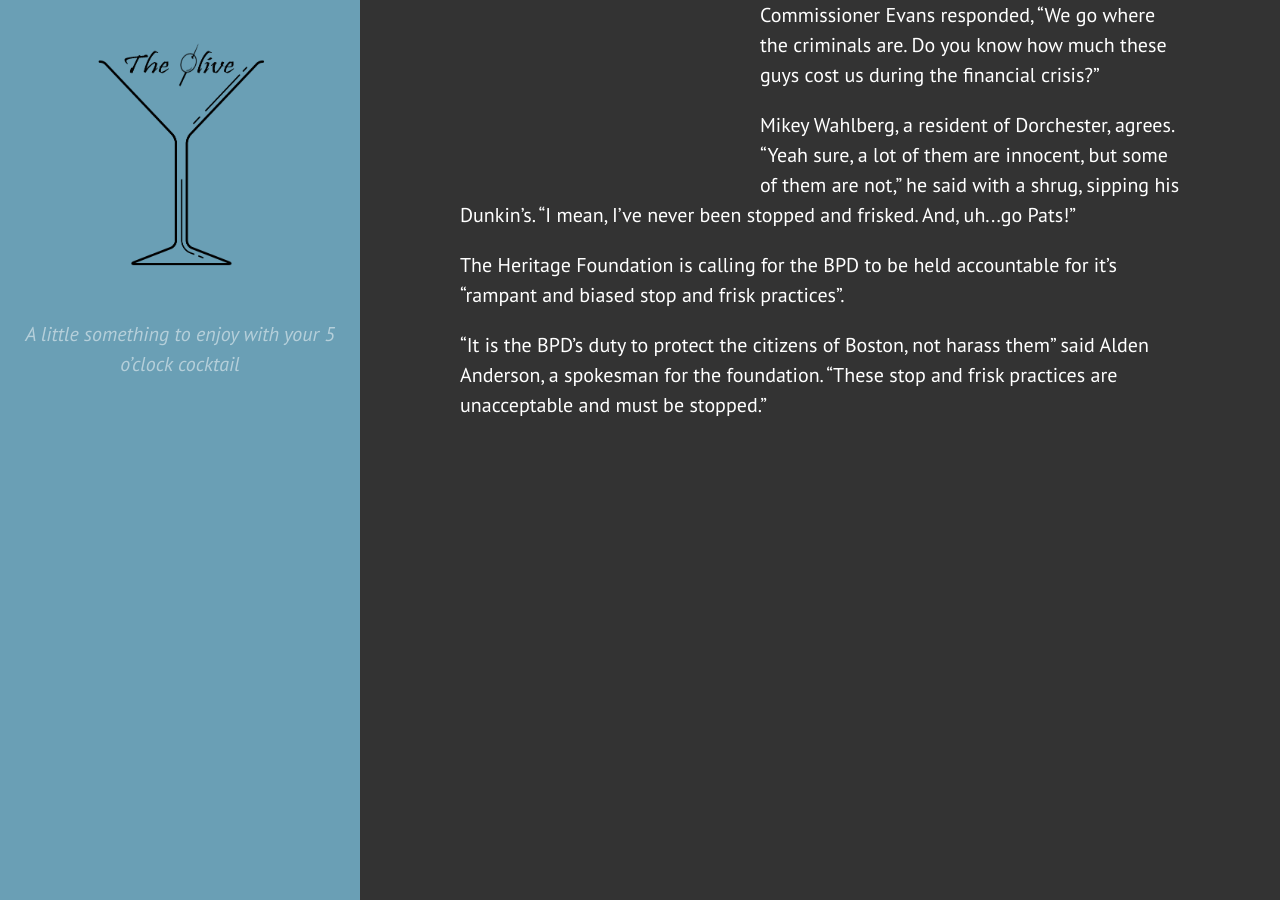
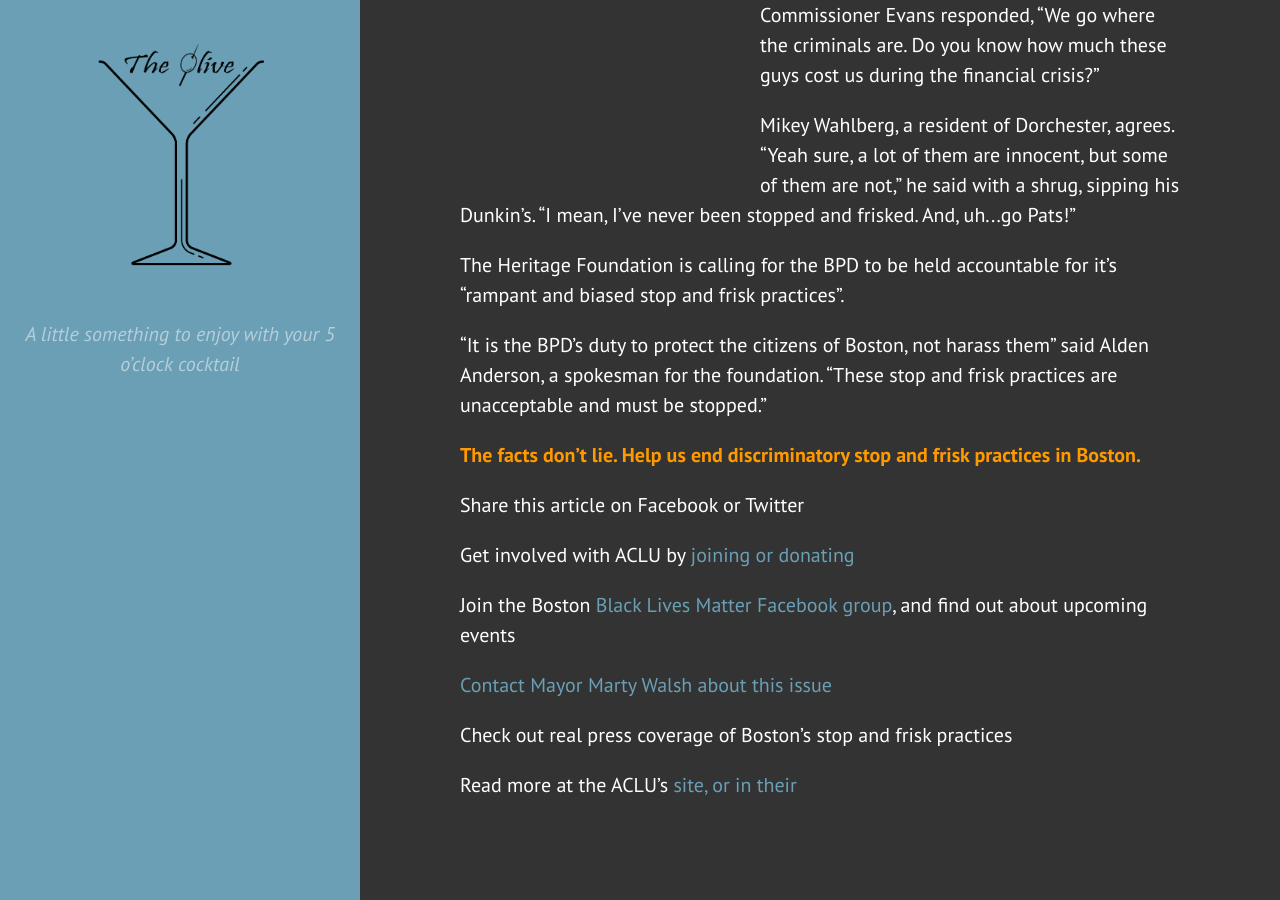
Before and after one commit to KendraPierre/The-Olive, a Jekyll site: the page built from index.html, in a window 1280 px wide and 900 px high, scrolled down 1920 px. Built offline with Jekyll 4.4.1, drawn with Linux system fonts in a browser that asks for light colours.

Commit message:
Updated index.html

```diff
--- a/index.html
+++ b/index.html
@@ -51,4 +51,25 @@
 The Heritage Foundation is calling for the BPD to be held accountable for it’s “rampant and biased stop and frisk practices”.</p>
 <p>
 “It is the BPD’s duty to protect the citizens of Boston, not harass them” said Alden Anderson, a spokesman for the foundation. “These stop and frisk practices are unacceptable and must be stopped.” </p>
+  <p>
+
+    <p>
+
+<strong>The facts don’t lie. Help us end discriminatory stop and frisk practices in Boston. </strong>
+
+  <p>Share this article on Facebook or Twitter</p>
+
+  <p>Get involved with ACLU by <a href="https://action.aclu.org/donate-aclu?ms=web_horiz_nav_hp" target="_blank">joining or donating</a></p>
+
+<p>Join the Boston <a href="https://www.facebook.com/BlackLivesMatterBOS" target="_blank"> Black Lives Matter Facebook group</a>, and find out about upcoming events</p>
+
+<p><a href="https://action.aclu.org/secure/inside-boston-end-racially-discriminatory-police-practices-in-boston" target="_blank">Contact Mayor Marty Walsh about this issue</a></p>
+<p>Check out real press coverage of Boston’s stop and frisk practices</p>
+
+<p>Read more at the ACLU’s <a href="https://aclum.org/our-work/aclum-issues/racial-justice/ending-racist-stop-and-frisk/" target="_blank">site, or in their <a href="https://aclum.org/app/uploads/2015/06/reports-black-brown-and-targeted.pdf>report</a></p>
+
+
+
+Together we can make a change.
+
 </body>
```
